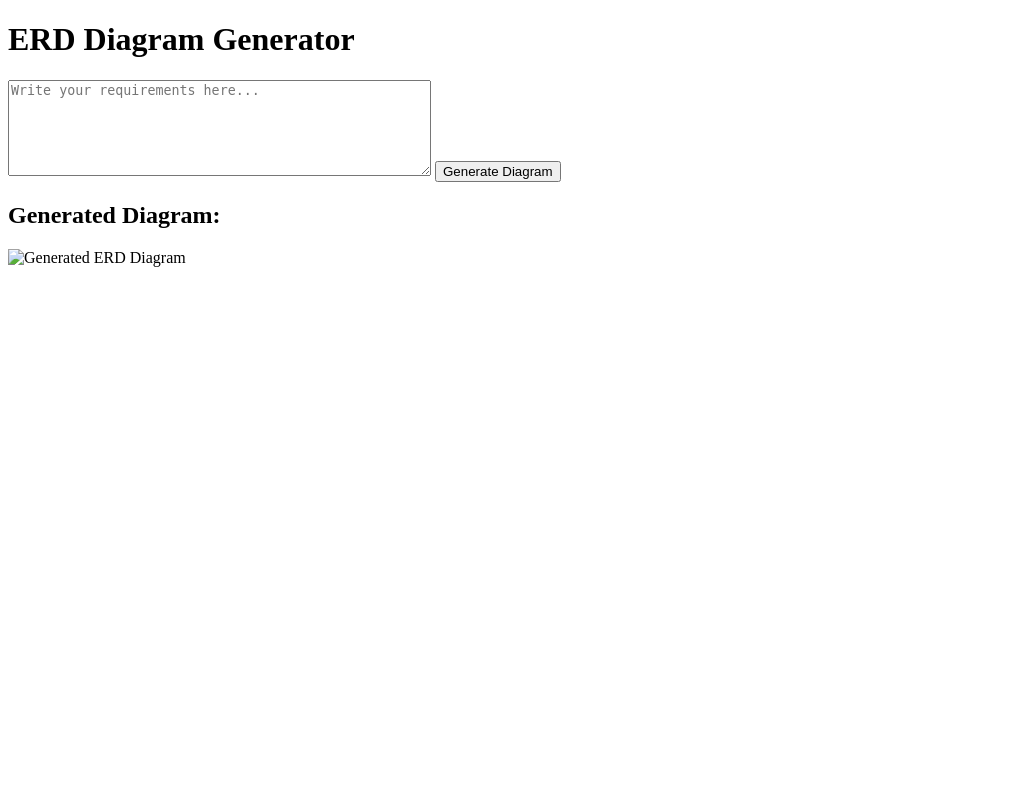
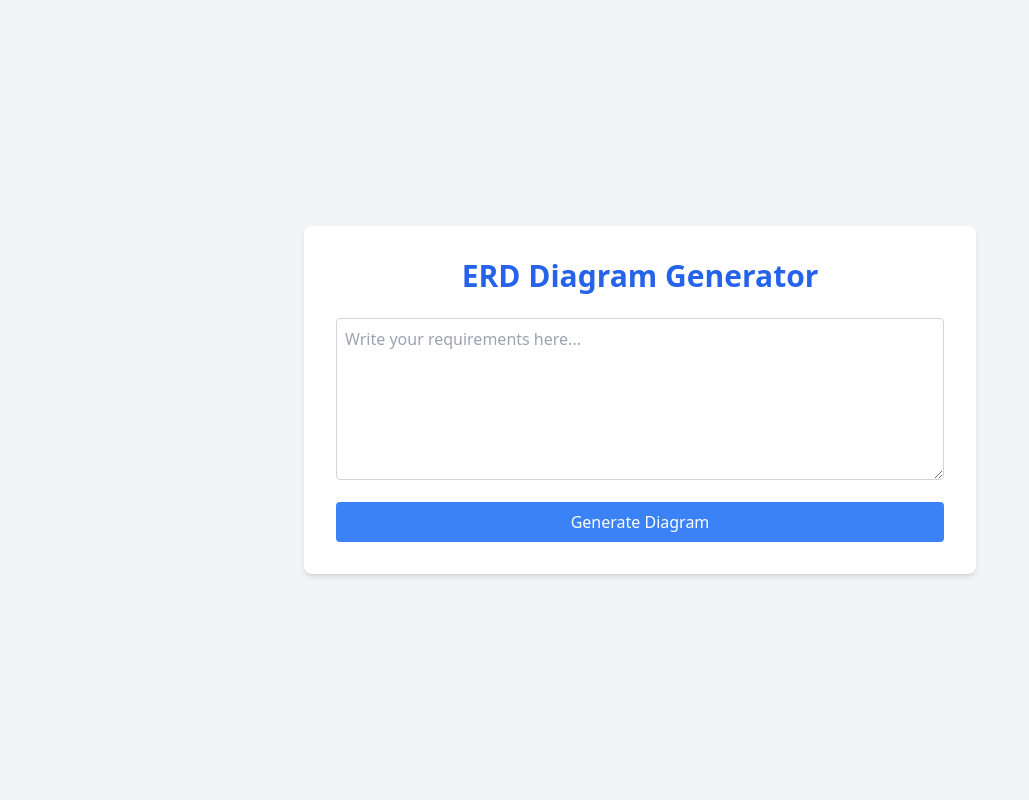
Before and after one commit to thezohaibkhalid/ERD-Generator-Python, a Flask app: template templates/index.html in a window 1280 px wide. Shown: the whole page, without its empty margins (0-1029 px from the left). Run offline with Flask 3, Linux system fonts and the light colour scheme; the template is opened without the code that fills it, so the values that code supplies are empty; some libraries are stand-ins or nearby versions.

Commit message:
Enhance ERD generation functionality with Google API integration and improve error handling; update UI for better user experience

```diff
--- a/Utils/erd_util.py
+++ b/Utils/erd_util.py
@@ -1,8 +1,10 @@
 import zlib
 import base64
+
 class ERD_Util:
+    @staticmethod
     def encode_plantuml(plantuml_code):
         """Encodes PlantUML text to a URL-safe format for the PlantUML server."""
         compressed = zlib.compress(plantuml_code.encode('utf-8'))
         encoded = base64.b64encode(compressed).decode('utf-8')
-        return encoded.replace('+', '-').replace('/', '_').replace('=', '')
+        return encoded.replace('+', '-').replace('/', '_')
--- a/app.py
+++ b/app.py
@@ -1,16 +1,20 @@
-from flask import Flask, request, jsonify, render_template
+from flask import Flask, render_template
 from blueprints.erd_blueprint import erd_blueprint
 from dotenv import load_dotenv
+import os
 
 app = Flask(__name__)
 load_dotenv()
+
+# Ensure the Google API key is set
+if not os.getenv('GOOGLE_API_KEY'):
+    raise ValueError("GOOGLE_API_KEY is not set in the environment variables")
+
 @app.route('/', methods=['GET'])
 def home():
-    render_template('index.html')
+    return render_template('index.html')
 
 app.register_blueprint(erd_blueprint)
 
 if __name__ == '__main__':
     app.run(debug=True)
-
-    #Initialized everything and all files added all basic generatioin code
--- a/templates/index.html
+++ b/templates/index.html
@@ -4,26 +4,66 @@
     <meta charset="UTF-8">
     <meta name="viewport" content="width=device-width, initial-scale=1.0">
     <title>Dynamic PlantUML ERD Generator</title>
+    <script src="https://cdn.tailwindcss.com"></script>
 </head>
-<body>
-  <h1>ERD Diagram Generator</h1>
-  <textarea id="requirements" placeholder="Write your requirements here..." rows="6" cols="50"></textarea>
-  <button onclick="generateDiagram()">Generate Diagram</button>
-  <div>
-    <h2>Generated Diagram:</h2>
-    <img id="uml-diagram" alt="Generated ERD Diagram">
+<body class="bg-gray-100 min-h-screen flex items-center justify-center">
+    <div class="bg-white p-8 rounded-lg shadow-md w-full max-w-2xl">
+        <h1 class="text-3xl font-bold mb-6 text-center text-blue-600">ERD Diagram Generator</h1>
+        <textarea id="requirements" placeholder="Write your requirements here..." rows="6" class="w-full p-2 border border-gray-300 rounded mb-4 focus:outline-none focus:ring-2 focus:ring-blue-500"></textarea>
+        <button onclick="generateDiagram()" class="w-full bg-blue-500 text-white py-2 rounded hover:bg-blue-600 transition duration-300">Generate Diagram</button>
+        <div id="result" class="mt-8 hidden">
+            <h2 class="text-2xl font-semibold mb-4 text-center">Generated Diagram:</h2>
+            <div class="flex justify-center mb-4">
+                <img id="uml-diagram" alt="Generated ERD Diagram" class="max-w-full h-auto">
+            </div>
+            <div class="flex justify-center">
+                <a id="download-link" href="#" download="erd-diagram.png" class="bg-green-500 text-white py-2 px-4 rounded hover:bg-green-600 transition duration-300">Download Diagram</a>
+            </div>
+            <div id="error-message" class="text-red-500 text-center mt-4"></div>
+        </div>
     </div>
 
     <script>
         async function generateDiagram() {
             const requirements = document.getElementById("requirements").value;
-      const response = await fetch('/generate-diagram', {
+            const resultDiv = document.getElementById("result");
+            const errorMessage = document.getElementById("error-message");
+            const umlDiagram = document.getElementById("uml-diagram");
+            const downloadLink = document.getElementById("download-link");
+
+            if (!requirements.trim()) {
+                errorMessage.textContent = "Please enter your requirements.";
+                resultDiv.classList.remove("hidden");
+                umlDiagram.classList.add("hidden");
+                downloadLink.classList.add("hidden");
+                return;
+            }
+
+            try {
+                const response = await fetch('/generate_erd', {
                     method: 'POST',
                     headers: { 'Content-Type': 'application/json' },
                     body: JSON.stringify({ requirements }),
                 });
+
                 const data = await response.json();
-      document.getElementById("uml-diagram").src = data.diagramUrl;
+
+                if (response.ok) {
+                    umlDiagram.src = data.diagramUrl;
+                    umlDiagram.classList.remove("hidden");
+                    downloadLink.href = data.diagramUrl;
+                    downloadLink.classList.remove("hidden");
+                    errorMessage.textContent = "";
+                } else {
+                    throw new Error(data.error || "An error occurred while generating the diagram.");
+                }
+            } catch (error) {
+                errorMessage.textContent = error.message;
+                umlDiagram.classList.add("hidden");
+                downloadLink.classList.add("hidden");
+            }
+
+            resultDiv.classList.remove("hidden");
         }
     </script>
 </body>
```
Also changed, not shown: blueprints/erd_blueprint.py (+34 -21 lines). Lines whose indentation alone changed are shown as unchanged.
